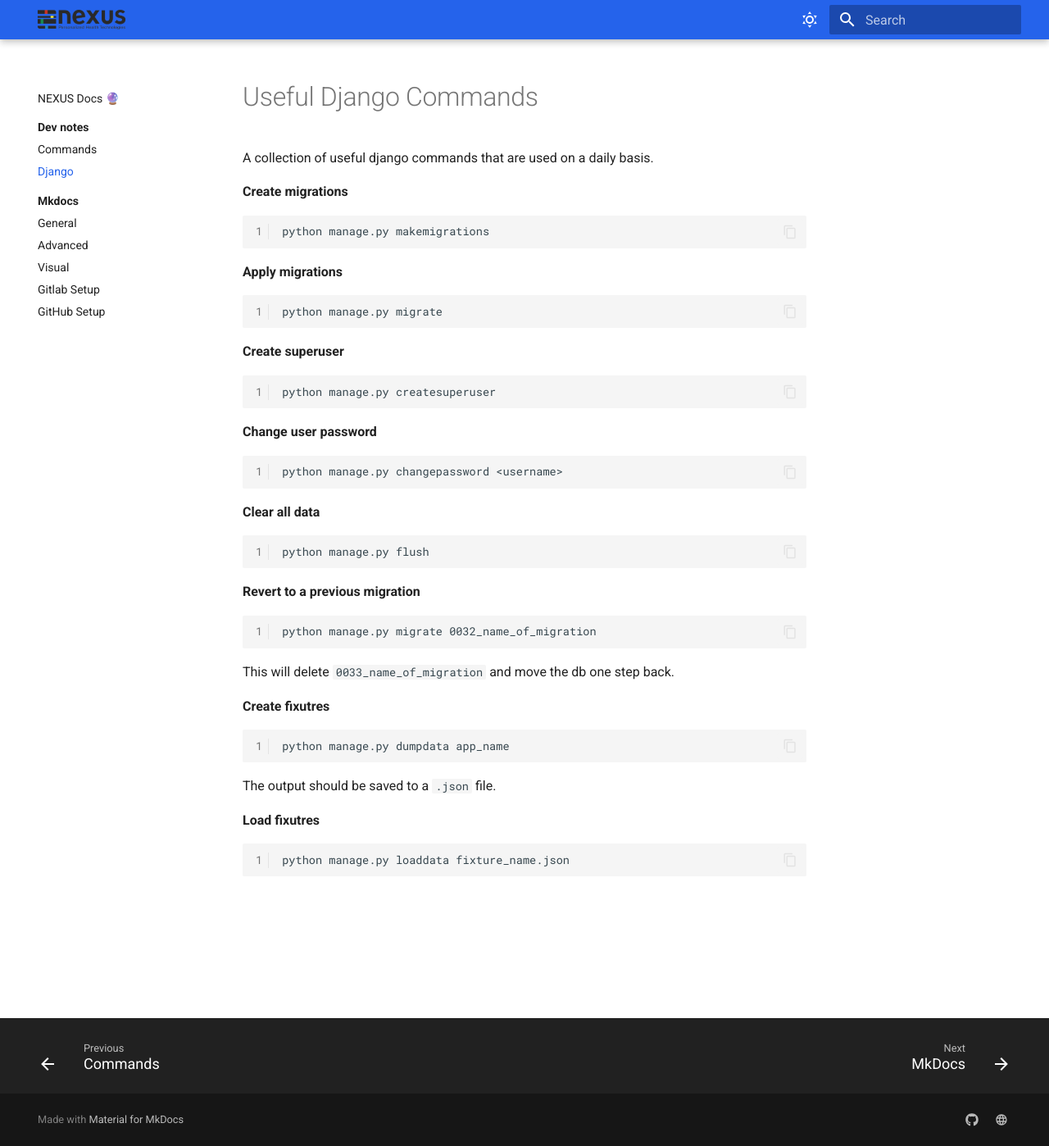
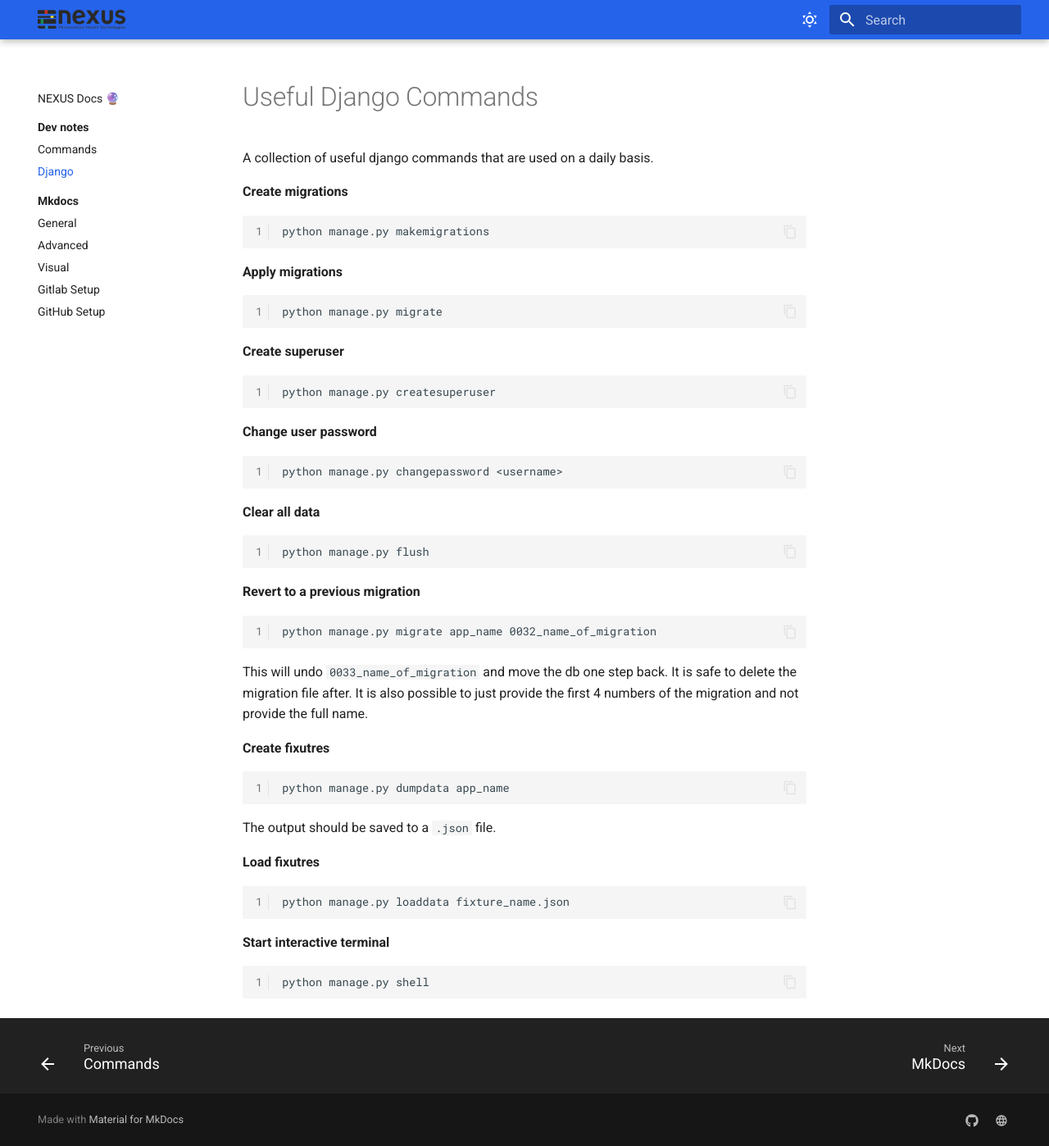
Before and after one commit to ETH-NEXUS/nexus-se-docs, an MkDocs documentation site: the page built from docs/docs/dev_notes/django.md, in a window 1280 px wide and 1398 px high. Shown: the whole window at 82% size. Built offline with MkDocs 1.6.1 and Material for MkDocs 9.7.7, drawn with Linux system fonts in a browser that asks for light colours.

Commit message:
[ DOC ]: Update django docs

````diff
--- a/docs/docs/dev_notes/django.md
+++ b/docs/docs/dev_notes/django.md
@@ -32,9 +32,9 @@ python manage.py flush
 
 **Revert to a previous migration**
 ```bash linenums="1"
-python manage.py migrate 0032_name_of_migration
+python manage.py migrate app_name 0032_name_of_migration
 ```
-This will delete `0033_name_of_migration` and move the db one step back.
+This will undo `0033_name_of_migration` and move the db one step back. It is safe to delete the migration file after. It is also possible to just provide the first 4 numbers of the migration and not provide the full name.
 
 **Create fixutres**
 ```bash linenums="1"
@@ -46,3 +46,8 @@ The output should be saved to a `.json` file.
 ```bash linenums="1"
 python manage.py loaddata fixture_name.json
 ```
+
+**Start interactive terminal**
+```bash linenums="1"
+python manage.py shell
+```
````
